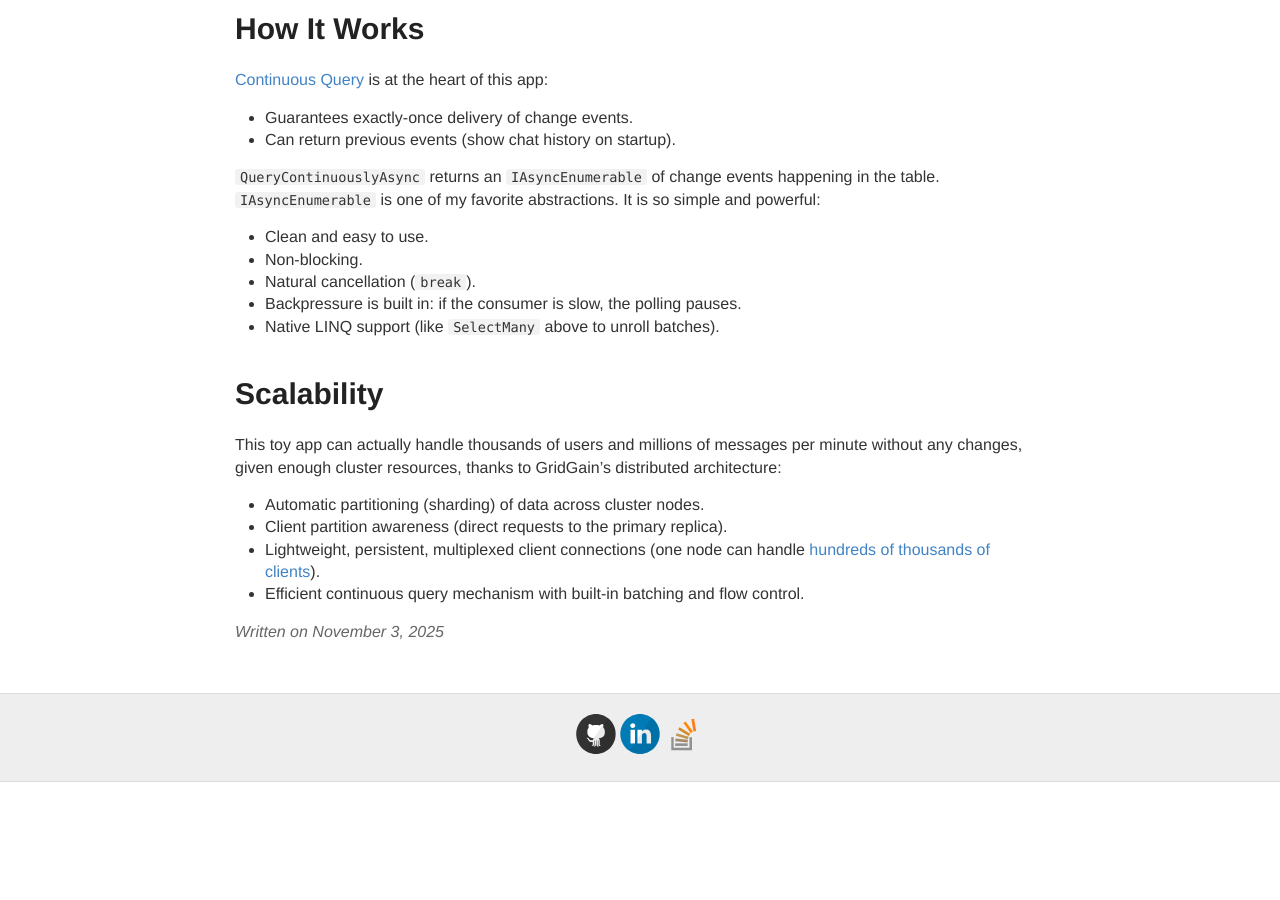
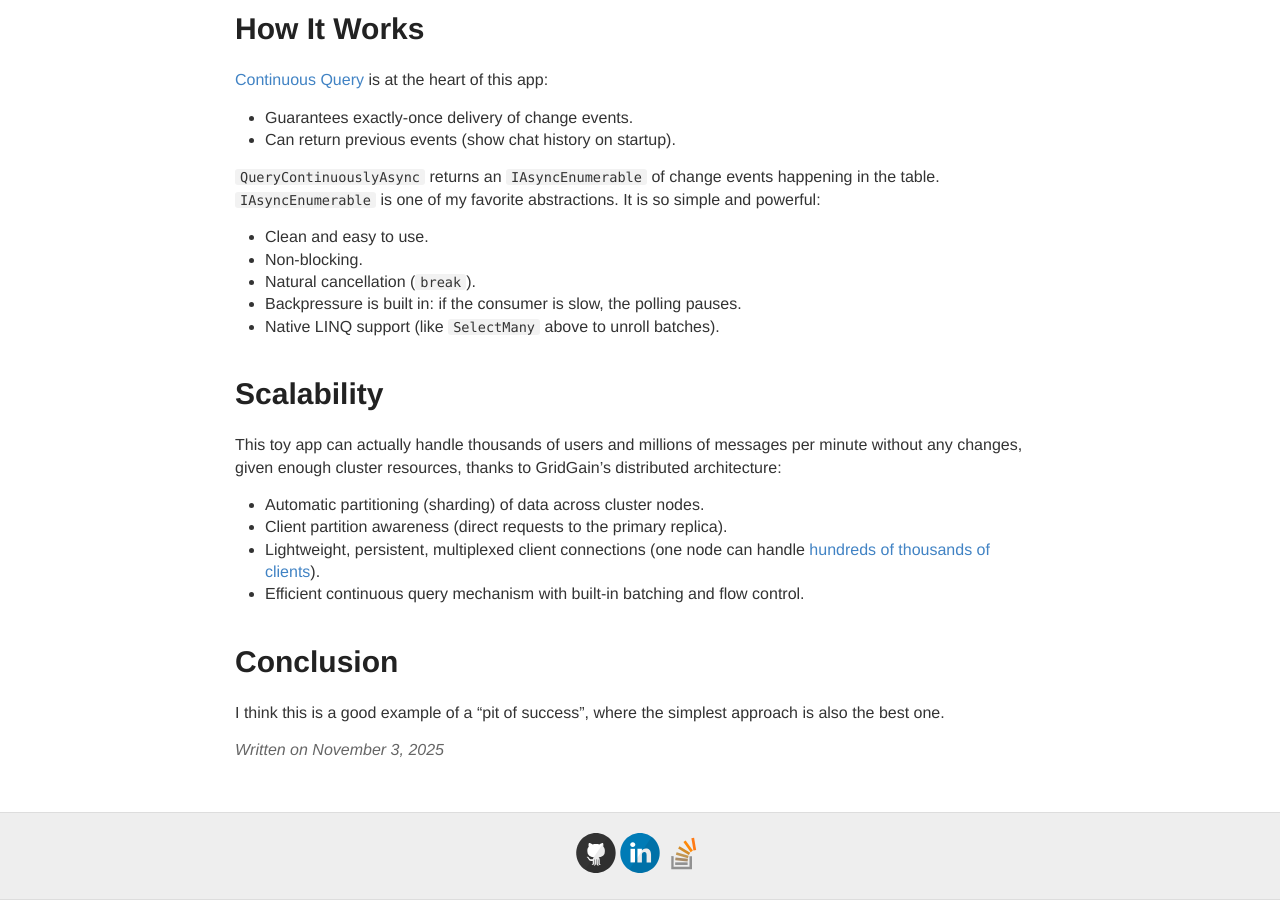
Before and after one commit to ptupitsyn/ptupitsyn.github.io, a Jekyll site: the page built from _posts/2026-01-29-GridGain-Continuous-Query-Chat.md, in a window 1280 px wide and 900 px high, scrolled down 854 px. Built offline with Jekyll 4.4.1, drawn with Linux system fonts in a browser that asks for light colours; before the commit the page ends 1636 px from its top, so only the background shows below that.

Commit message:
conclusion

```diff
--- a/_posts/2026-01-29-GridGain-Continuous-Query-Chat.md
+++ b/_posts/2026-01-29-GridGain-Continuous-Query-Chat.md
@@ -54,3 +54,7 @@ given enough cluster resources, thanks to GridGain's distributed architecture:
 * Client partition awareness (direct requests to the primary replica).
 * Lightweight, persistent, multiplexed client connections (one node can handle [hundreds of thousands of clients](https://ignite.apache.org/blog/apache-ignite-3-client-connections-handling.html)).
 * Efficient continuous query mechanism with built-in batching and flow control.
+
+# Conclusion
+
+I think this is a good example of a "pit of success", where the simplest approach is also the best one.
```
